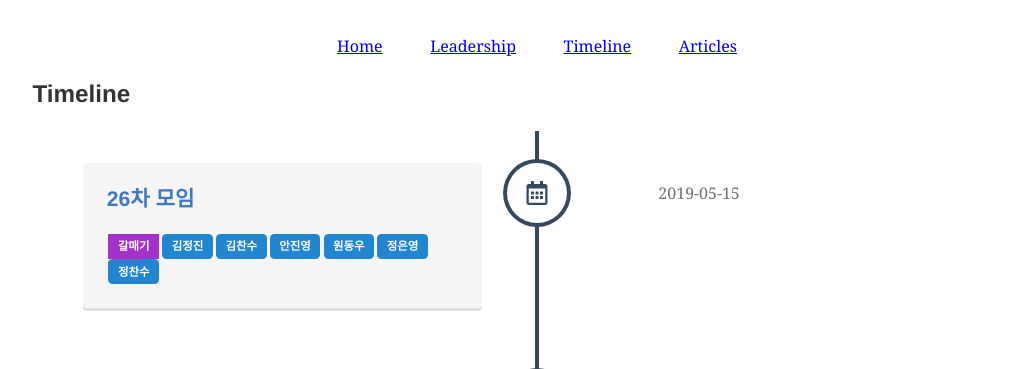
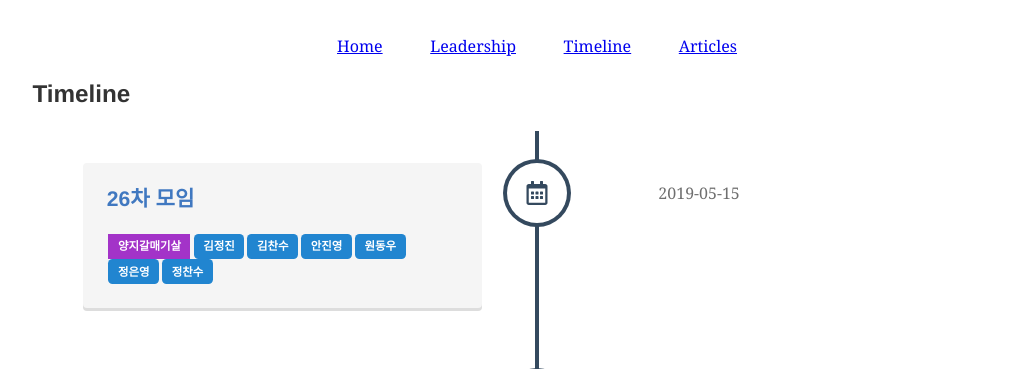
Before and after one commit to rubymix/ysc, a Gatsby site: page /timeline in a window 1280 px wide. Shown: the top 369 px of the page, without its empty margins (103-1125 px from the left). Built offline with nearby package versions, Linux system fonts and the light colour scheme; Gatsby itself is replaced by a stand-in of ours; some packages are replaced by stand-ins of ours.

Commit message:
26차 모임 장소 양지갈매기살

```diff
--- a/src/data/timeline.js
+++ b/src/data/timeline.js
@@ -6,7 +6,7 @@ const data = [
   {
     date: '2019-05-15',
     title: '26차 모임',
-    places: ['갈매기'],
+    places: ['양지갈매기살'],
     attendances: ['김정진', '김찬수', '안진영', '원동우', '정은영', '정찬수'],
     icon: <FaRegCalendarAlt />,
   },
```
